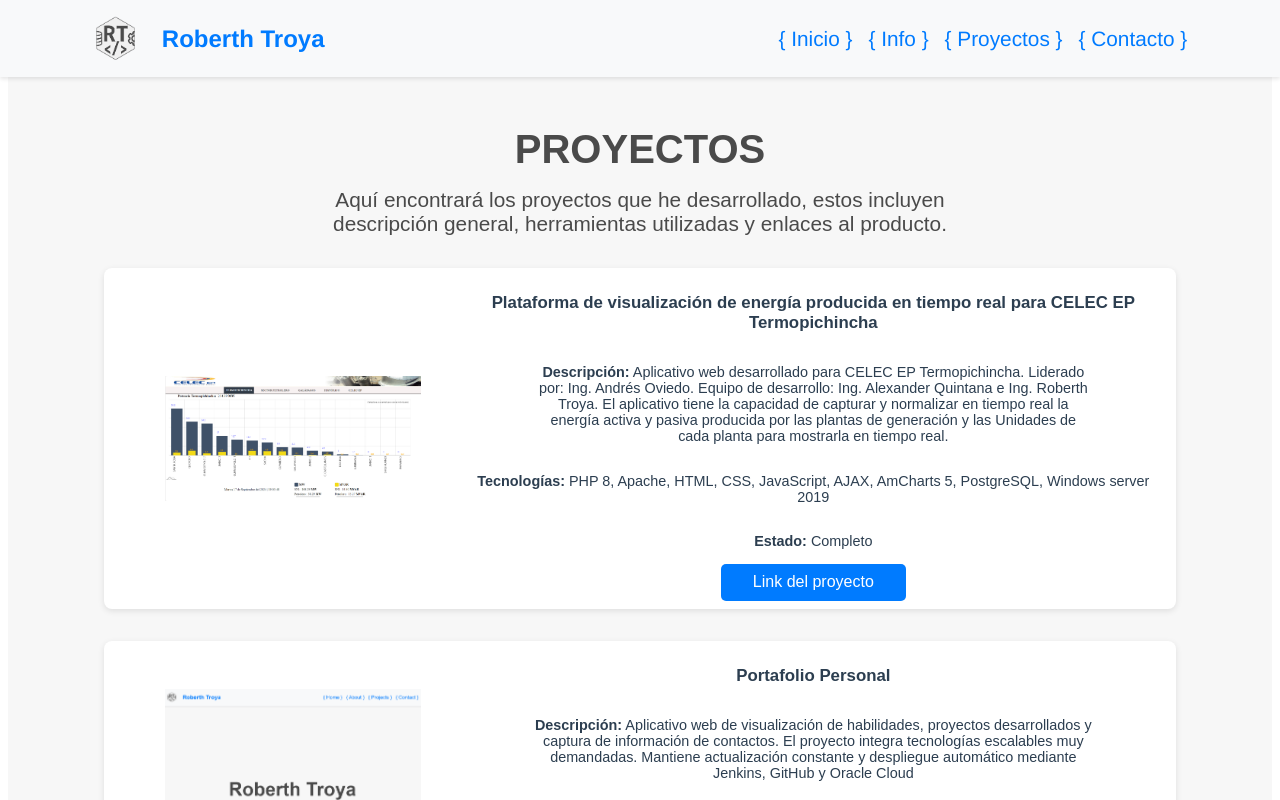
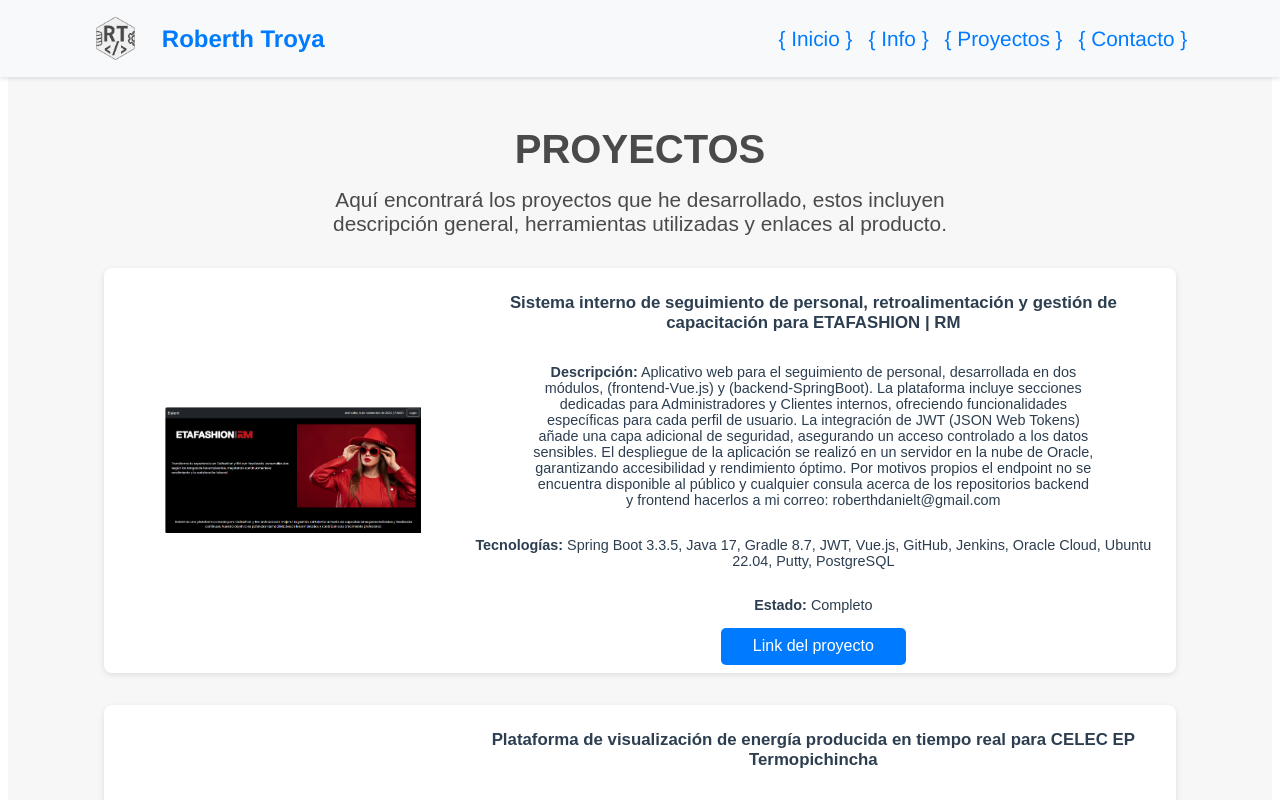
Before and after one commit to CoilBetrox/portafolio-rdtr, a Vue app: page /projects in a window 1280 px wide. Shown: the top 800 px of the page. Built offline with nearby package versions, Linux system fonts and the light colour scheme.

Commit message:
Feat new projecto in ProjectsView

```diff
--- a/src/views/ProjectsView.vue
+++ b/src/views/ProjectsView.vue
@@ -27,12 +27,21 @@
 import rdtroyaImage from '@/assets/rdtroyaram.png';
 import appSalonImage from '@/assets/appsalon.png';
 import celecepImage from '@/assets/celecep.png';
+import etalentImage from '@/assets/etalent.png';
 
 export default {
   name: 'ProjectsView',
   data() {
     return {
       projects: [
+        {
+          nameProject: 'Sistema interno de seguimiento de personal, retroalimentación y gestión de capacitación para ETAFASHION | RM ',
+          descriptionProject: 'Aplicativo web para el seguimiento de personal, desarrollada en dos módulos, (frontend-Vue.js) y (backend-SpringBoot). La plataforma incluye secciones dedicadas para Administradores y Clientes internos, ofreciendo funcionalidades específicas para cada perfil de usuario. La integración de JWT (JSON Web Tokens) añade una capa adicional de seguridad, asegurando un acceso controlado a los datos sensibles. El despliegue de la aplicación se realizó en un servidor en la nube de Oracle, garantizando accesibilidad y rendimiento óptimo. Por motivos propios el endpoint no se encuentra disponible al público y cualquier consula acerca de los repositorios backend y frontend hacerlos a mi correo: roberthdanielt@gmail.com',
+          tecnoProject: 'Spring Boot 3.3.5, Java 17, Gradle 8.7, JWT, Vue.js, GitHub, Jenkins, Oracle Cloud, Ubuntu 22.04, Putty, PostgreSQL',
+          imageProject: etalentImage,
+          urlProject: 'https://google.com',
+          statusProject: 'Completo'
+        },
         {
           nameProject: 'Plataforma de visualización de energía producida en tiempo real para CELEC EP Termopichincha',
           descriptionProject: 'Aplicativo web desarrollado para CELEC EP Termopichincha. Liderado por: Ing. Andrés Oviedo. Equipo de desarrollo: Ing. Alexander Quintana e Ing. Roberth Troya. El aplicativo tiene la capacidad de capturar y normalizar en tiempo real la energía activa y pasiva producida por las plantas de generación y las Unidades de cada planta para mostrarla en tiempo real.',
```
Also changed, not shown: src/assets/etalent.png (added).
